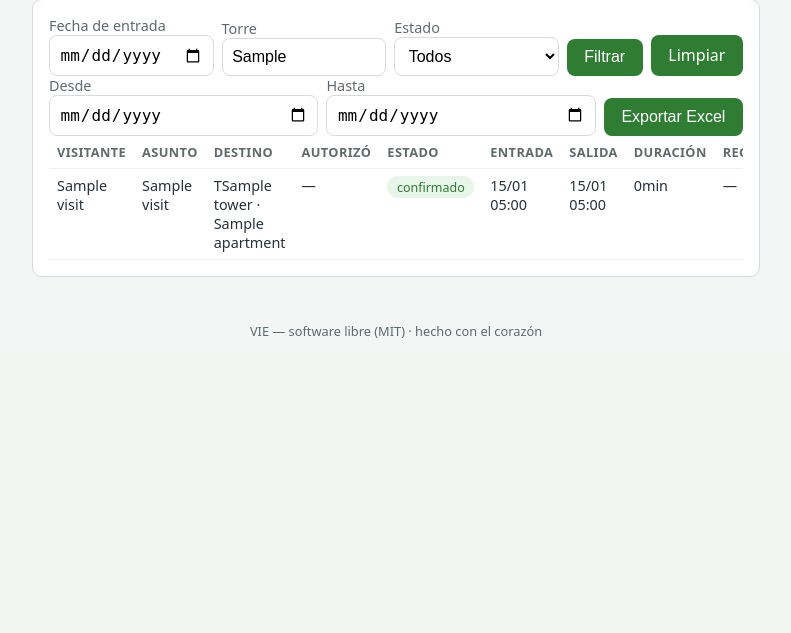
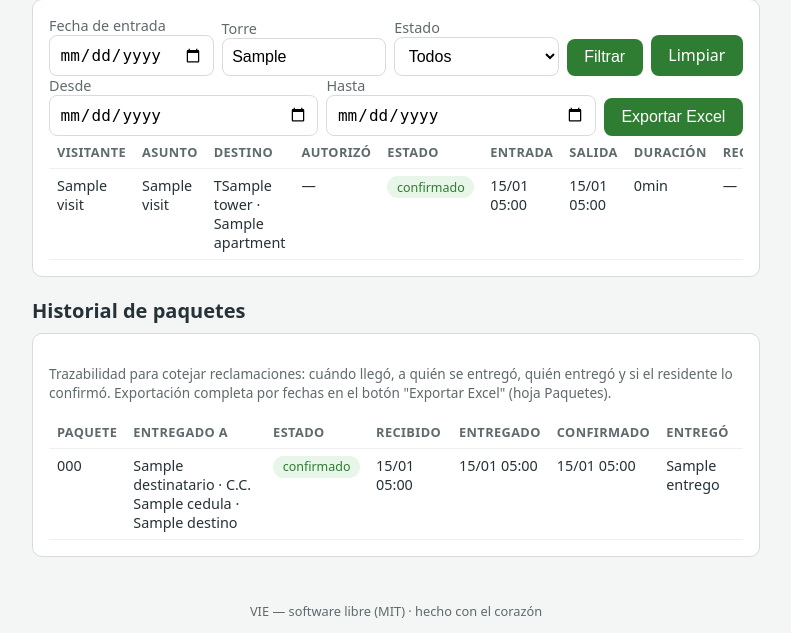
Before and after one commit to efsierraa/VIE, a FastAPI app: template app/templates/admin.html in a window 1280 px wide. Shown: the part 1368-2001 px from the top of the page, without its empty margins (244-1035 px from the left). Before the commit the page ends 1706 px from the top, so only its background shows below. Run offline with FastAPI, Linux system fonts and the light colour scheme; the template is opened without the code that fills it: most values are stand-ins (such as "Sample title", 1, 10 or a date in 2020).

Commit message:
feat: registro visible de paquetes entregados para cotejo - guarda (hoy) y admin (historial completo)

```diff
--- a/app/routers/web.py
+++ b/app/routers/web.py
@@ -52,6 +52,25 @@ def fmt_date(dt) -> str:
 templates.env.filters["dt"] = fmt_dt
 templates.env.filters["fdate"] = fmt_date
 templates.env.filters["dur"] = format_duration
+
+
+def paquetes_con_nombres(db: Session, pkgs: list[Package]) -> list[dict]:
+    """Paquetes + datos listos para la tabla de cotejo: destinatario, cédula y quién entregó."""
+    ids = {p.resident_id for p in pkgs} | {p.delivered_by for p in pkgs if p.delivered_by}
+    usuarios = {u.id: u for u in db.query(User).filter(User.id.in_(ids)).all()} if ids else {}
+    out = []
+    for p in pkgs:
+        residente = usuarios.get(p.resident_id)
+        out.append(
+            {
+                "p": p,
+                "destinatario": p.nombre_tercero or (residente.nombre_completo if residente else "—"),
+                "cedula": (p.cedula_tercero or "") if p.tercero else "",
+                "destino": "" if p.tercero or not residente else f"T{residente.tower} · {residente.apartment}",
+                "entrego": usuarios[p.delivered_by].nombre_completo if p.delivered_by and p.delivered_by in usuarios else "",
+            }
+        )
+    return out
 
 
 def name_map(db: Session, visits: list[Visit]) -> dict[int, str]:
@@ -190,10 +209,22 @@ def guarda_page(
         .limit(100)
         .all()
     )
+    entregados_hoy = (
+        db.query(Package)
+        .filter(Package.delivered_at.isnot(None), Package.delivered_at >= start_utc)
+        .order_by(Package.delivered_at.desc())
+        .limit(50)
+        .all()
+    )
     return templates.TemplateResponse(
         request,
         "guarda.html",
-        {"user": user, "visits": visits, "names": name_map(db, visits)},
+        {
+            "user": user,
+            "visits": visits,
+            "names": name_map(db, visits),
+            "paquetes_hoy": paquetes_con_nombres(db, entregados_hoy),
+        },
     )
 
 
@@ -244,6 +275,9 @@ def admin_page(
         .limit(20)
         .all()
     )
+    paquetes_hist = paquetes_con_nombres(
+        db, db.query(Package).order_by(Package.id.desc()).limit(50).all()
+    )
     return templates.TemplateResponse(
         request,
         "admin.html",
@@ -254,6 +288,7 @@ def admin_page(
             "names": name_map(db, visits),
             "stats": stats,
             "terceros": terceros,
+            "paquetes_hist": paquetes_hist,
             "f_date": date or "",
             "f_tower": tower or "",
             "f_status": status or "",
--- a/app/templates/admin.html
+++ b/app/templates/admin.html
@@ -148,6 +148,33 @@
   {% endif %}
   </div>
 </section>
+
+<h1>Historial de paquetes</h1>
+<section class="card">
+  <p class="hint">Trazabilidad para cotejar reclamaciones: cuándo llegó, a quién se entregó, quién entregó y si el residente lo confirmó. Exportación completa por fechas en el botón "Exportar Excel" (hoja Paquetes).</p>
+  <div class="table-wrap">
+  {% if paquetes_hist %}
+  <table>
+    <thead><tr><th>Paquete</th><th>Entregado a</th><th>Estado</th><th>Recibido</th><th>Entregado</th><th>Confirmado</th><th>Entregó</th></tr></thead>
+    <tbody>
+    {% for item in paquetes_hist %}
+    <tr>
+      <td>{% if item.p.short_code %}{{ item.p.short_code }}{% else %}{{ item.p.nombre_tercero }} <span class="chip manual">no registrado</span>{% endif %}</td>
+      <td>{{ item.destinatario }}{% if item.cedula %} · C.C. {{ item.cedula }}{% endif %}{% if item.destino %} · {{ item.destino }}{% endif %}</td>
+      <td><span class="chip status-{{ item.p.status }}">{{ item.p.status }}</span></td>
+      <td>{{ item.p.created_at|dt }}</td>
+      <td>{{ item.p.delivered_at|dt }}</td>
+      <td>{{ item.p.confirmed_at|dt }}</td>
+      <td>{{ item.entrego }}</td>
+    </tr>
+    {% endfor %}
+    </tbody>
+  </table>
+  {% else %}
+  <p class="hint">Sin paquetes registrados.</p>
+  {% endif %}
+  </div>
+</section>
 {% endblock %}
 
 {% block scripts %}
```
Also changed, not shown: app/templates/guarda.html (+24 -0 lines), tests/test_paquetes.py (+24 -13 lines).
